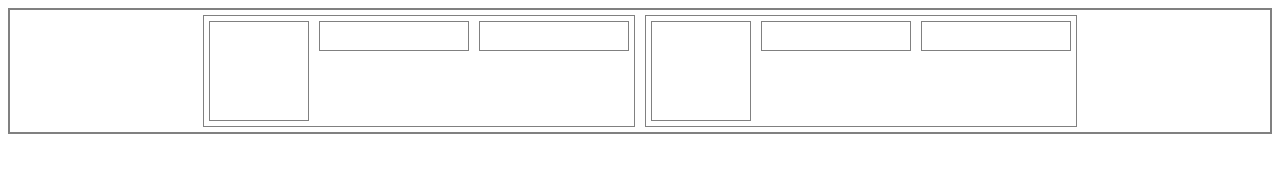
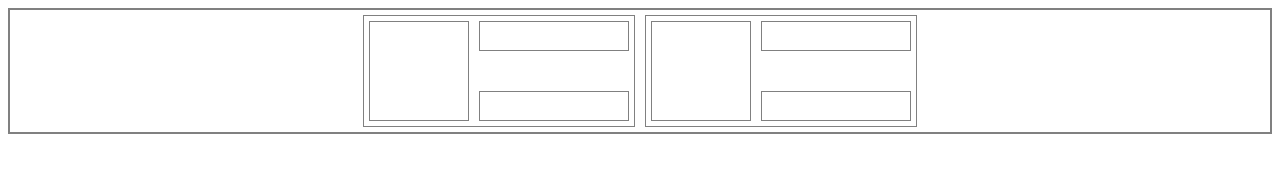
Before and after one commit to PanKovskiy/GeekHub-js, a plain HTML site: page lesons_1/task_1/index.html in a window 1280 px wide. Drawn offline with Linux system fonts and the light colour scheme.

Commit message:
add wrapper for column view

```diff
--- a/lesons_1/task_1/index.html
+++ b/lesons_1/task_1/index.html
@@ -9,13 +9,17 @@
 <div class="maincontainer">
     <div class="container">
         <div class="item square"></div>
-        <div class="item recktangle"></div>
-        <div class="item recktangle"></div>
+        <div class="wrapper">
+            <div class="item recktangle"></div>
+            <div class="item recktangle"></div>
+        </div>
     </div>
     <div class="container">
         <div class="item square"></div>
-        <div class="item recktangle"></div>
-        <div class="item recktangle"></div>
+        <div class="wrapper">
+            <div class="item recktangle"></div>
+            <div class="item recktangle"></div>
+        </div>
     </div>
 </div>
 </body>
--- a/lesons_1/task_1/style.css
+++ b/lesons_1/task_1/style.css
@@ -31,3 +31,19 @@
     width: 150px;
     height: 30px;
 }
+
+.recktangle:nth-child(odd) {
+    margin-top: 0;
+    margin-bottom: 20px;
+}
+
+.recktangle:nth-child(even) {
+    margin-top: 20px;
+    margin-bottom: 0;
+}
+
+.wrapper {
+    display: flex;
+    flex-direction: column;
+    justify-content: center;
+}
```
